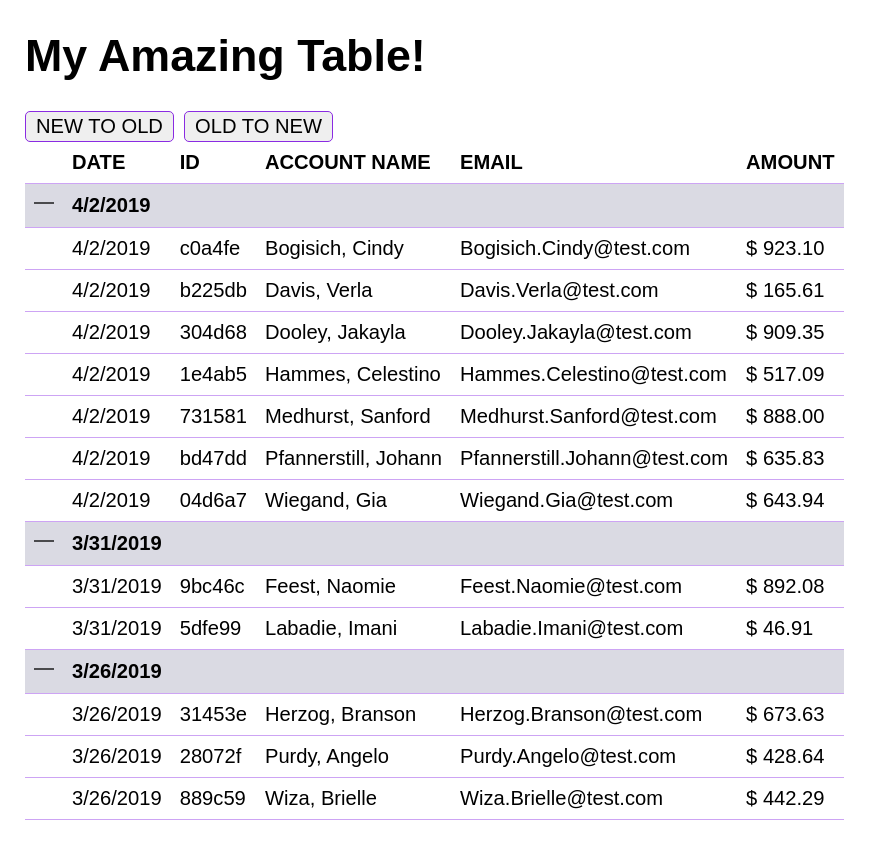
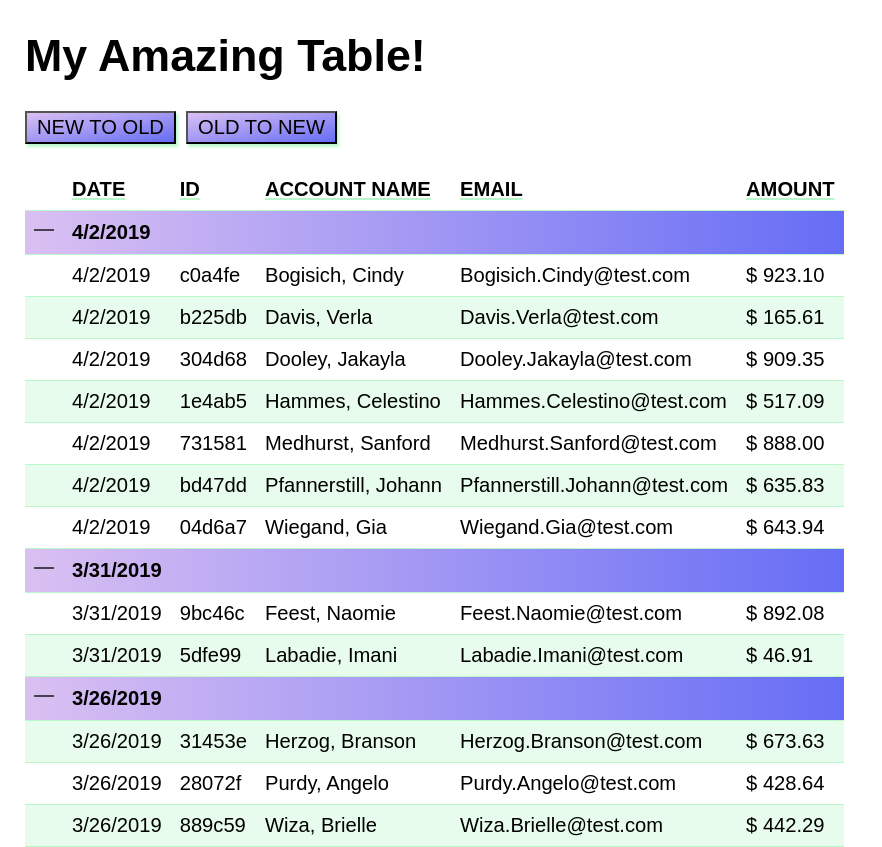
Before and after one commit to RoundEm/fancy_table, a React (Create React App) app: page / in a window 1280 px wide. Shown: the whole page, without its empty margins (0-882 px from the left). Before the commit the page ends 820 px from the top, so only its background shows below. Built offline with nearby package versions, Linux system fonts and the light colour scheme; a web font is replaced by a local one.

Commit message:
Add some gradients, shadows, green styling

```diff
--- a/public/index.html
+++ b/public/index.html
@@ -13,7 +13,6 @@
       user's mobile device or desktop. See https://developers.google.com/web/fundamentals/web-app-manifest/
     -->
     <link rel="manifest" href="%PUBLIC_URL%/manifest.json" />
-    <!-- <link href="https://fonts.googleapis.com/css?family=Cute+Font" rel="stylesheet"> -->
     <link href="https://fonts.googleapis.com/css?family=Magra" rel="stylesheet">
     <!--
       Notice the use of %PUBLIC_URL% in the tags above.
--- a/src/App.css
+++ b/src/App.css
@@ -5,13 +5,17 @@ body {
   font-size: 1.4em;
 }
 table, th, td {
-  border-bottom: 1px solid rgb(205, 164, 244);
+  border-bottom: 1px solid rgb(185, 247, 203);
   border-collapse: collapse;
   padding: 9px;
 }
 table {
   /* width: 90%; */
   font-size: .9em;
+  margin-top: 25px;
+}
+thead th {
+  text-decoration: underline rgb(185, 247, 203);
 }
 tr th {
   text-align: left;
@@ -26,25 +30,41 @@ tr th {
 .date-header-bgColor {
   background-color: #dadae3;
 }
+.date-header-bgColor {
+  background-image: linear-gradient(to right, rgb(218, 192, 242), rgb(102, 109, 245));
+
+}
 .collapse-icon {
   min-width: 20px;
 }
 .collapse-icon:hover {
   cursor: pointer;
+  background-image: linear-gradient(rgb(205, 164, 244), rgb(73, 81, 233))
+  /* background-color:  rgb(185, 247, 203);
+  background-color:  rgb(246, 216, 182); */
 }
+/* .date-header {
+} */
 button {
-  border: 1px solid blueviolet;
-  border-radius: 5px;
+  /* border-radius: 5px; */
+  background-image: linear-gradient(to bottom right, rgb(218, 192, 242), rgb(102, 109, 245));
   padding: 3px 10px;
   font-size: .9em;
   margin-right: .5em;
-  /* font-family: 'Cute Font', cursive; */
   font-family: 'Magra', sans-serif;
+  box-shadow: 2px 3px 3px rgb(185, 247, 203);
 }
 
-button:hover, button:focus, .date-header-bgColor:hover {
-  background-color:  rgb(205, 164, 244);
+button:hover {
+  background-image: linear-gradient(to top right, rgb(205, 164, 244), rgb(73, 81, 233));
+  cursor: pointer;
+  /* padding: 0 12px; */
 }
 ::selection {
-  background-color:  rgb(205, 164, 244);
+  /* background-color:  rgb(244, 164, 187); */
+  background-color:  rgb(185, 247, 203);
 }
+tr.todo-table-tr:nth-of-type(odd) {
+  /* background-color:  rgb(210, 209, 249); */
+  background-color:  rgb(232, 252, 237);
+}
--- a/src/TableRowHeader.js
+++ b/src/TableRowHeader.js
@@ -18,7 +18,7 @@ export default function TableRowHeader(props) {
               alt="Icon that toggles collapse of row group"
           />
         </th>
-        <th>{props.date}</th>
+        <th class="date-header">{props.date}</th>
         <th colSpan="5"></th>
     </tr>
   )
--- a/src/TodoTableRow.js
+++ b/src/TodoTableRow.js
@@ -7,6 +7,7 @@ const TodoTableRow = (props) => {
 
   return (
     <tr
+      className="todo-table-tr"
       key={props.todo.id}
       style={props.hidden ? collapsed : null}
     >
```
